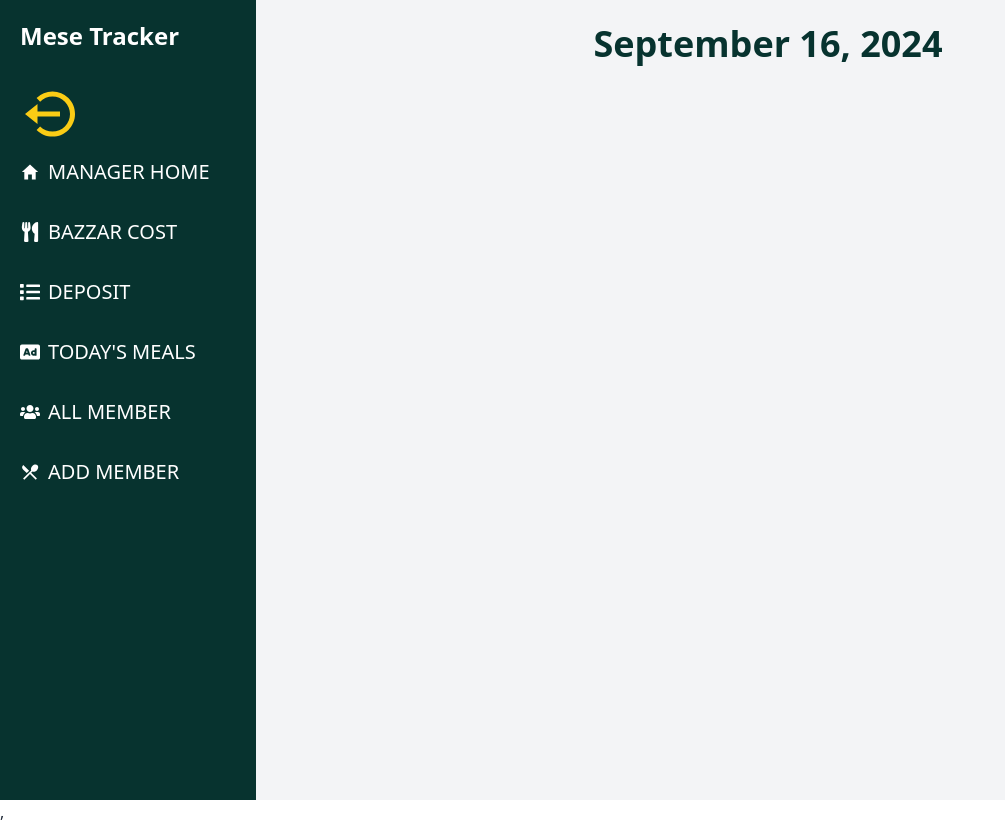
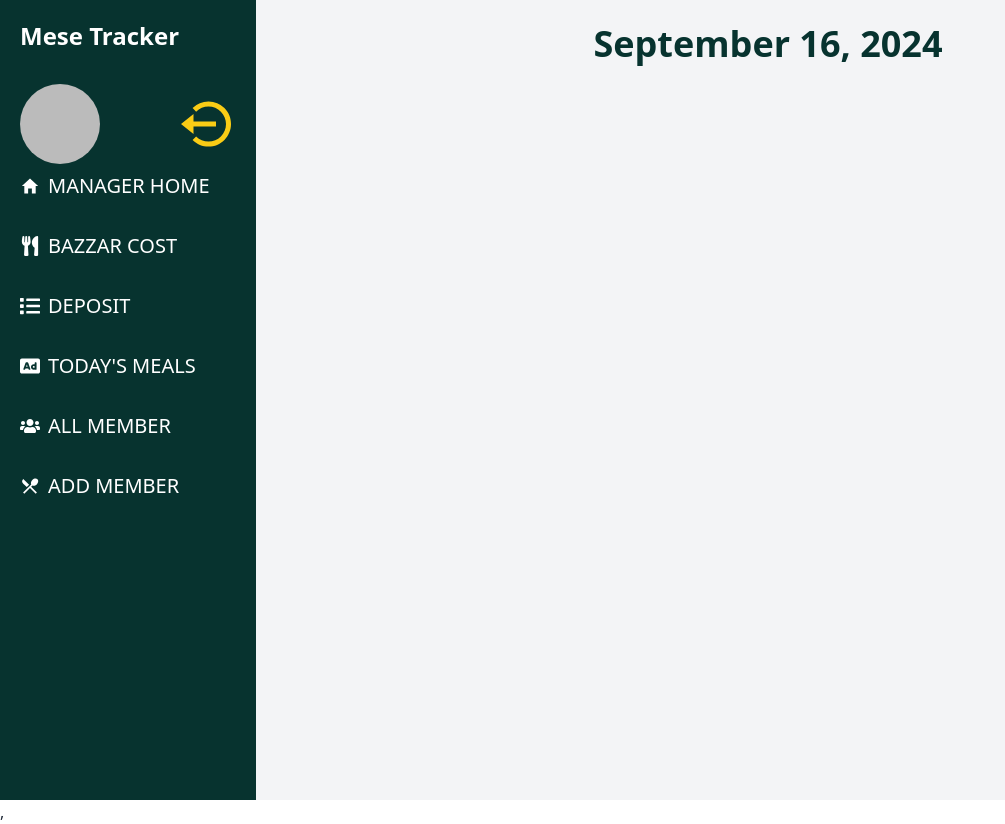
Before and after one commit to code-with-omar/mess-tracker-client, a React (Vite) app: page / in a window 1280 px wide. Shown: the whole page, without its empty margins (0-1005 px from the left). Built offline with nearby package versions, Linux system fonts and the light colour scheme; no server answers; sample sign-in values are in the browser's storage.

Commit message:
Create user image and logout

```diff
--- a/src/Layout/Dashboard.jsx
+++ b/src/Layout/Dashboard.jsx
@@ -15,6 +15,7 @@ import { AuthContext } from "../Providers/AuthProvider";
 // import useAdmin from "../Hooks/useAdmin";
 const Dashboard = () => {
     // const [isAdmin] = useAdmin()
+
     const { user, logOut } = useContext(AuthContext)
     const handleLogOut = () => {
         logOut()
@@ -24,6 +25,8 @@ const Dashboard = () => {
             });
 
     }
+    const photo = user?.photoURL
+
     const date = useDate()
     const isAdmin = true
     return (
@@ -54,7 +57,11 @@ const Dashboard = () => {
                         <h1 className="text-2xl font-bold mb-8 hidden lg:block">Mese Tracker</h1>
                         <ul className="uppercase">
 
-                            <button className="text-6xl text-yellow-400 font-extrabold" onClick={() => handleLogOut()}><BiLogOutCircle></BiLogOutCircle></button>
+                            <div className="flex justify-between">
+                                <img src={photo} className="w-20 h-20 rounded-full" alt="" />
+                                <button className="text-6xl text-yellow-400 font-extrabold" onClick={() => handleLogOut()}><BiLogOutCircle></BiLogOutCircle></button>
+
+                            </div>
                             {isAdmin ?
                                 <>
                                     <li className="mb-4">
--- a/src/Routers/Router.jsx
+++ b/src/Routers/Router.jsx
@@ -16,6 +16,10 @@ export const router = createBrowserRouter([
     ),
     children: [
     {
+      path:"/",
+      element:<></>
+    },
+    {
       path:"/allMembers",
       element:<AllMembers></AllMembers>
     }
```
